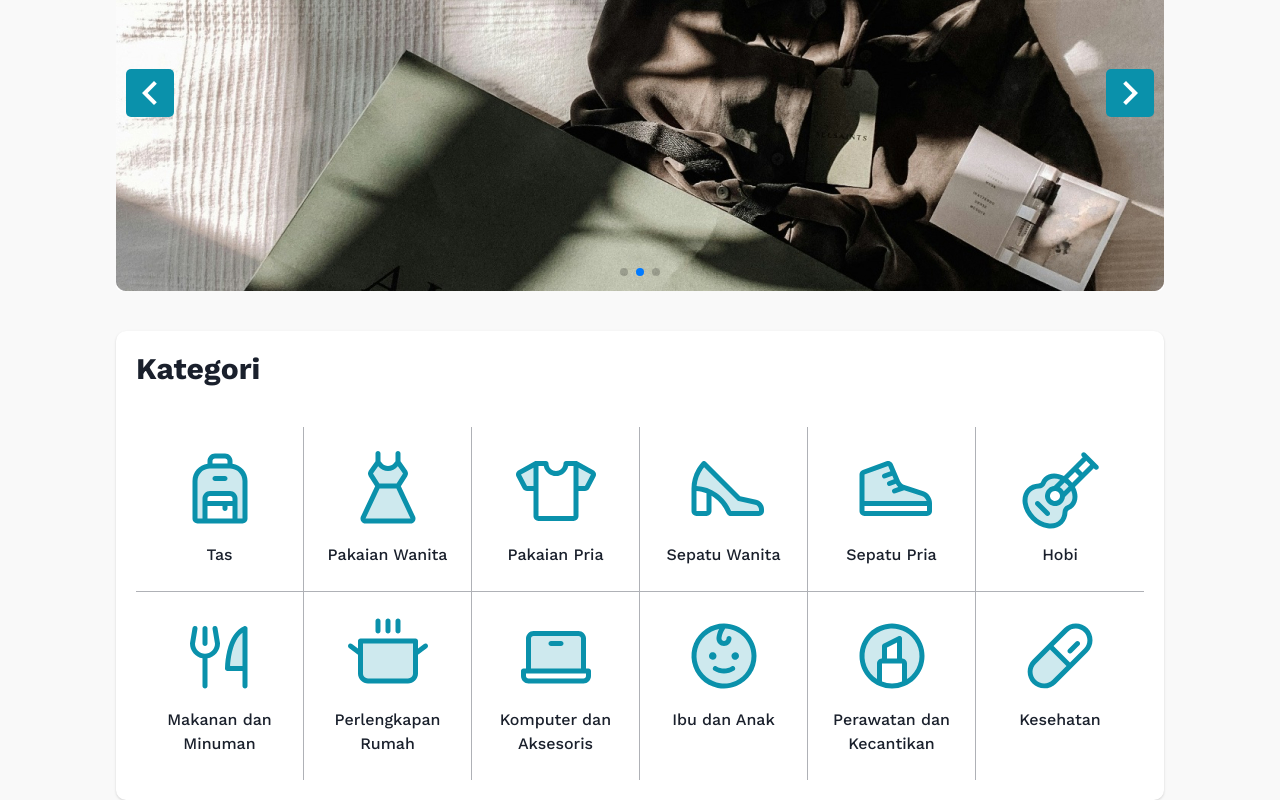
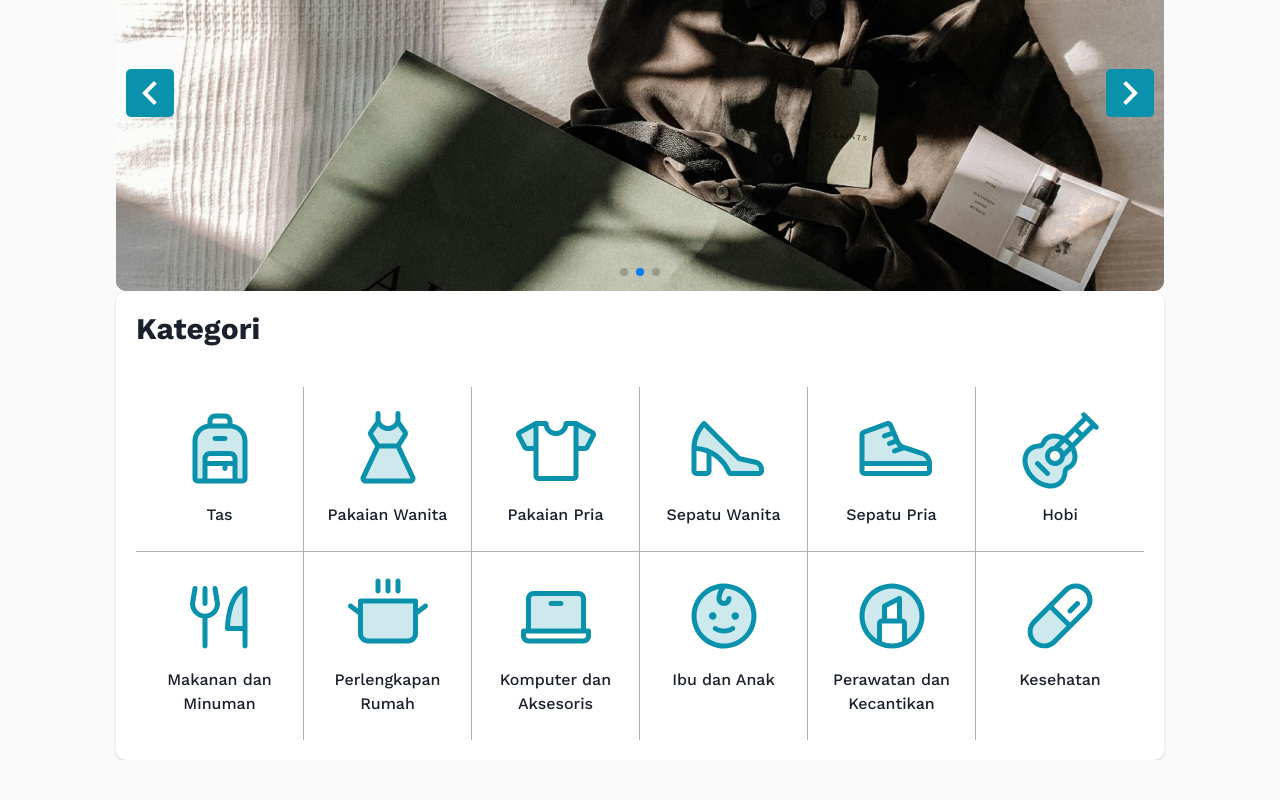
Before and after one commit to auttmme/id-shop, a Next.js app: page / in a window 1280 px wide. Shown: the part 293-1093 px from the top of the page. After the commit the page ends 1053 px from the top, so only its background shows below. Built offline with nearby package versions, Linux system fonts and the light colour scheme.

Commit message:
fix(CategoryCard): remove margin top

```diff
--- a/app/components/content/CategoryCard.tsx
+++ b/app/components/content/CategoryCard.tsx
@@ -21,7 +21,7 @@ function CategoryCard() {
   const { Categories } = data;
 
   return (
-    <Card bgColor="neutral.40" borderRadius="10px" mt={{ base: 5, lg: 10 }}>
+    <Card bgColor="neutral.40" borderRadius="10px">
       <CardHeader>
         <Heading size={"lg"}>Kategori</Heading>
       </CardHeader>
```
